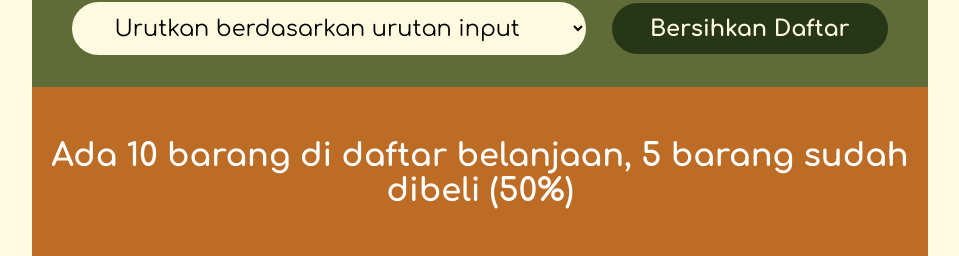
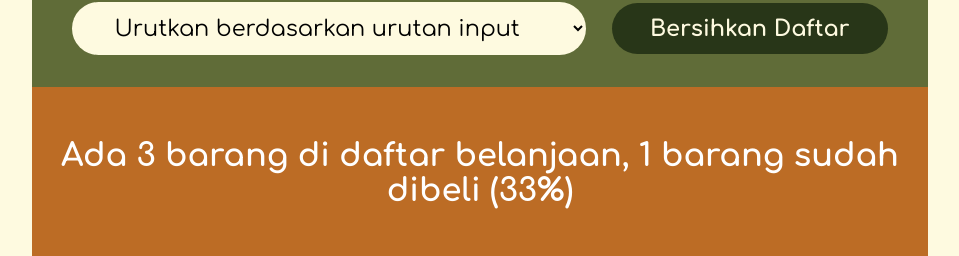
Before and after one commit to rikiawaludin/catatan-belanja, a React (Vite) app: page / in a window 1280 px wide. Shown: the part 707-963 px from the top of the page, without its empty margins (160-1119 px from the left). Built offline with nearby package versions, Linux system fonts and the light colour scheme; a web font is replaced by a local one.

Commit message:
checkpoint statistik

```diff
--- a/src/App.jsx
+++ b/src/App.jsx
@@ -50,7 +50,7 @@
 
       <GroceryList items={items} onDeleteItem={handleDelete} onToggleItem={handleToggleItem} onClearItems={handleClearItems} />
 
-      <Footer />
+      <Footer items={items} />
     </div>
   );
 }
@@ -142,10 +142,19 @@
   );
 }
 
-function Footer() {
+function Footer( { items } ) {
+
+  if(items.length === 0) return <footer className="stats">
+  Daftar belanja masih kosong
+  </footer>
+
+  const totalItems = items.length;
+  const checkedItems = items.filter((item) => item.checked).length;
+  const percentage = Math.round((checkedItems / totalItems) * 100);
+
   return(
       <footer className="stats">
-        Ada 10 barang di daftar belanjaan, 5 barang sudah dibeli (50%)
+        Ada {totalItems} barang di daftar belanjaan, {checkedItems} barang sudah dibeli ({percentage}%)
       </footer>
   );
 }
```
